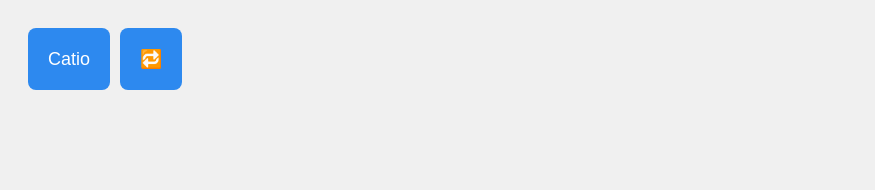
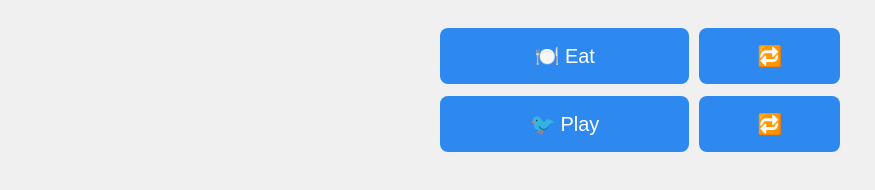
Before and after one commit to ryancwalsh/soundboard, a plain HTML site: page index.html in a window 1280 px wide. Shown: the whole page, without its empty margins (0-875 px from the left). Drawn offline with Linux system fonts and the light colour scheme.

Commit message:
add sounds and icon

```diff
--- a/index.html
+++ b/index.html
@@ -4,14 +4,65 @@
 <head>
   <meta charset="UTF-8">
   <title>Soundboard</title>
+  <meta name="viewport" content="width=device-width, initial-scale=1.0">
   <link rel="manifest" href="manifest.json">
-  <link rel="stylesheet" href="style.css">
   <meta name="theme-color" content="#2d89ef">
+  <style>
+    body {
+      font-family: sans-serif;
+      text-align: center;
+      padding: 20px;
+      background: #f0f0f0;
+    }
+
+    h1 {
+      margin-bottom: 20px;
+    }
+
+    .button-grid {
+      display: flex;
+      flex-direction: column;
+      gap: 12px;
+      align-items: center;
+    }
+
+    .sound-control {
+      display: flex;
+      flex-wrap: nowrap;
+      gap: 10px;
+      width: 100%;
+      max-width: 400px;
+    }
+
+    .sound-control button {
+      flex: 1;
+      padding: 16px;
+      font-size: 20px;
+      border: none;
+      border-radius: 8px;
+      background: #2d89ef;
+      color: white;
+      cursor: pointer;
+      transition: background 0.2s ease;
+    }
+
+    .sound-control button:hover {
+      background: #1e5fbd;
+    }
+
+    .sound-control button:first-child {
+      flex: 2;
+    }
+
+    .sound-control button:last-child {
+      flex: 1;
+    }
+  </style>
 </head>
 
 <body>
 
-  <div id="soundboard-container"></div>
+  <div class="button-grid" id="soundboard-container"></div>
 
   <script>
     if ('serviceWorker' in navigator) {
@@ -19,40 +70,34 @@
     }
 
     const sounds = {
-      'eat.mp3': 'Eat',
-      'eat.mp3': 'Play',
-      'eat.mp3': 'Catio'
+      'eat.mp3': '🍽️ Eat',
+      'bell-notification-337658.mp3': '🐦 Play', // https://pixabay.com/sound-effects/bell-notification-337658/
+      // 'outdoors.mp3': '☀️ Outdoors'
     };
 
-    // Dynamically generate the buttons
     const soundboardContainer = document.getElementById('soundboard-container');
 
     for (const [file, label] of Object.entries(sounds)) {
       const soundControlDiv = document.createElement('div');
       soundControlDiv.classList.add('sound-control');
 
-      // Create Play button
       const playButton = document.createElement('button');
       playButton.textContent = label;
       playButton.onclick = () => playSound(`sounds/${file}`);
       soundControlDiv.appendChild(playButton);
 
-      // Create Loop button
       const loopButton = document.createElement('button');
       loopButton.textContent = '🔁';
       loopButton.onclick = () => toggleLoop(file, `sounds/${file}`);
       soundControlDiv.appendChild(loopButton);
 
-      // Append sound control to container
       soundboardContainer.appendChild(soundControlDiv);
     }
 
-    // Simple one-shot play
     function playSound(file) {
       new Audio(file).play();
     }
 
-    // Track looping audios
     const loopingSounds = {};
 
     function toggleLoop(key, file) {
@@ -60,13 +105,11 @@
         loopingSounds[key].pause();
         loopingSounds[key].currentTime = 0;
         delete loopingSounds[key];
-        console.log(key + " looping stopped.");
       } else {
         const audio = new Audio(file);
         audio.loop = true;
         audio.play();
         loopingSounds[key] = audio;
-        console.log(key + " is now looping.");
       }
     }
   </script>
--- a/style.css
+++ /dev/null
@@ -1,21 +0,0 @@
-body {
-  font-family: sans-serif;
-  text-align: center;
-  padding: 20px;
-  background: #f0f0f0;
-}
-
-button {
-  padding: 20px;
-  font-size: 18px;
-  border: none;
-  background: #2d89ef;
-  color: white;
-  border-radius: 8px;
-}
-
-.sound-control {
-  display: flex;
-  gap: 10px;
-  margin-bottom: 5px;
-}
```
Also changed, not shown: service-worker.js (+10 -7 lines), icons/icon-512.png (added), manifest.json, 2 other files.
